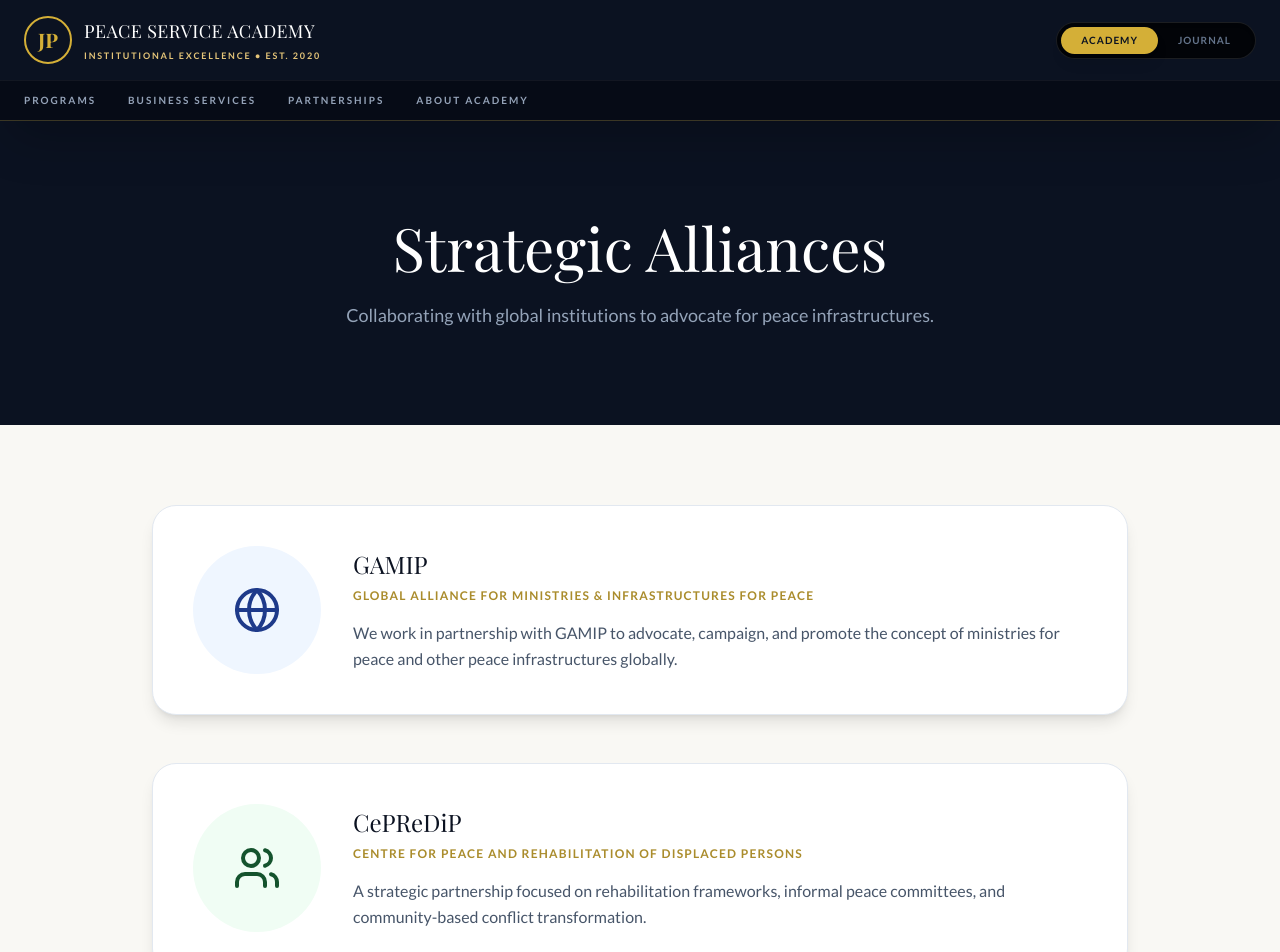
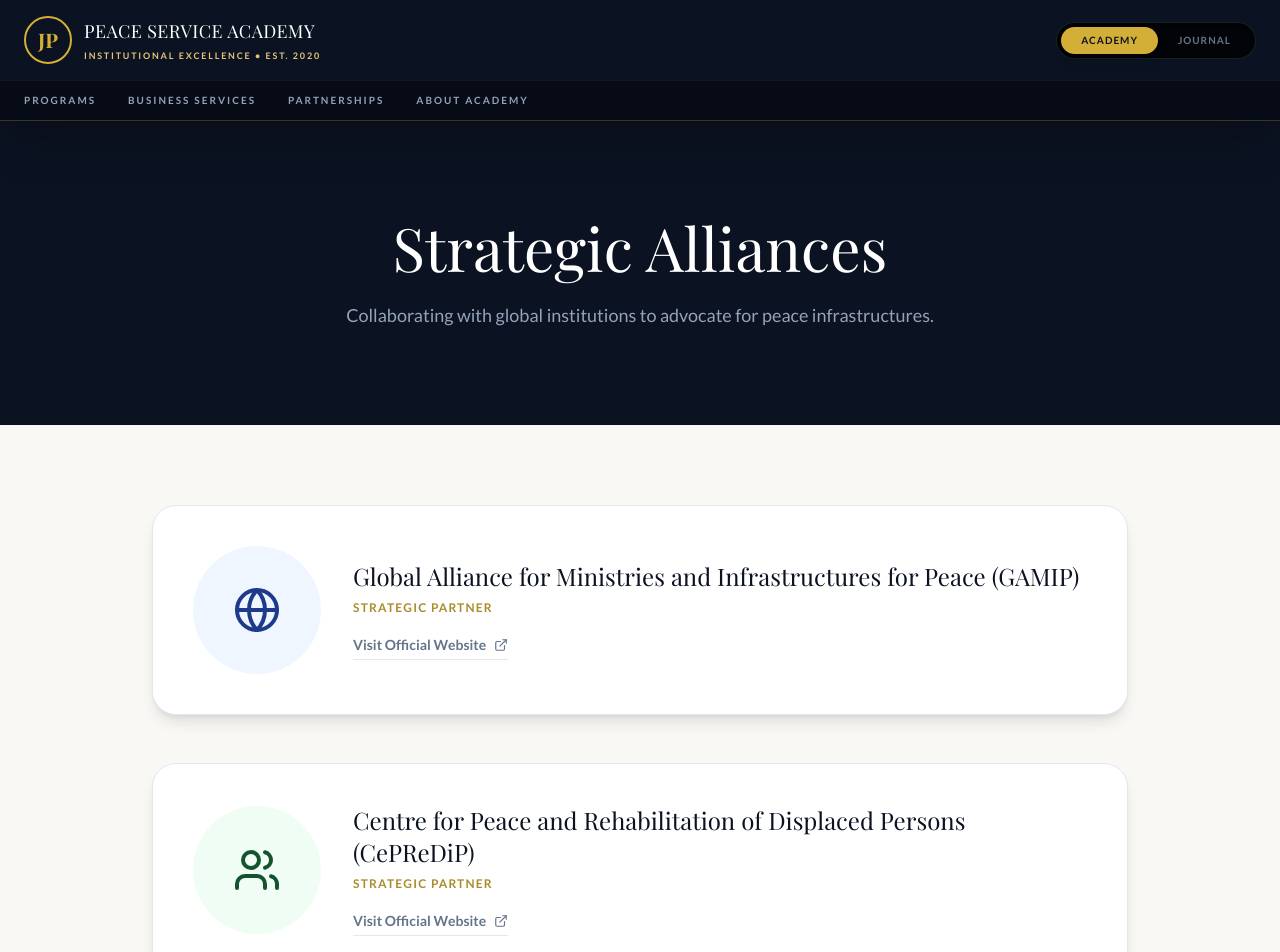
Before and after one commit to boluadeoye/jopsa-web, a Next.js app: page /academy/partners in a window 1280 px wide. Shown: the top 952 px of the page. Built offline with nearby package versions, Linux system fonts and the light colour scheme; a web font is replaced by a local one.

Commit message:
Feat: Update Dr. Ose title to President, sync Editorial Board, add Partner links

```diff
--- a/src/app/academy/partners/page.tsx
+++ b/src/app/academy/partners/page.tsx
@@ -1,8 +1,12 @@
 "use client";
 import { motion } from "framer-motion";
-import { Globe, Users } from "lucide-react";
+import { Globe, Users, ExternalLink } from "lucide-react";
+import { getTeam } from "@/lib/cms";
 
 export default function PartnersPage() {
+  const team = getTeam();
+  const partners = team.partners;
+
   return (
     <main className="min-h-screen bg-[#F9F8F4] pb-24">
       <section className="py-24 px-6 bg-obsidian-900 text-white text-center">
@@ -14,33 +18,33 @@ export default function PartnersPage() {
 
       <section className="max-w-5xl mx-auto px-6 py-20">
         <div className="grid gap-12">
-          {/* Partner 1 */}
-          <motion.div initial={{ opacity: 0 }} whileInView={{ opacity: 1 }} className="flex flex-col md:flex-row items-center gap-8 bg-white p-10 rounded-3xl shadow-lg border border-slate-200">
-            <div className="w-32 h-32 bg-blue-50 rounded-full flex items-center justify-center text-blue-900 shrink-0">
-              <Globe size={48} />
-            </div>
-            <div className="text-center md:text-left">
-              <h3 className="font-serif text-2xl text-obsidian-900 mb-2">GAMIP</h3>
-              <p className="text-xs font-bold text-gold-600 uppercase tracking-widest mb-4">Global Alliance for Ministries & Infrastructures for Peace</p>
-              <p className="text-slate-600 leading-relaxed">
-                We work in partnership with GAMIP to advocate, campaign, and promote the concept of ministries for peace and other peace infrastructures globally.
-              </p>
-            </div>
-          </motion.div>
+          {partners.map((partner, i) => (
+            <motion.div
+              key={i}
+              initial={{ opacity: 0, y: 20 }}
+              whileInView={{ opacity: 1, y: 0 }}
+              className="flex flex-col md:flex-row items-center gap-8 bg-white p-10 rounded-3xl shadow-lg border border-slate-200"
+            >
+              <div className={`w-32 h-32 rounded-full flex items-center justify-center shrink-0 ${i === 0 ? 'bg-blue-50 text-blue-900' : 'bg-green-50 text-green-900'}`}>
+                {i === 0 ? <Globe size={48} /> : <Users size={48} />}
+              </div>
+              <div className="text-center md:text-left flex-1">
+                <h3 className="font-serif text-2xl text-obsidian-900 mb-2">{partner.name}</h3>
+                <p className="text-xs font-bold text-gold-600 uppercase tracking-widest mb-4">{partner.role}</p>
 
-          {/* Partner 2 */}
-          <motion.div initial={{ opacity: 0 }} whileInView={{ opacity: 1 }} className="flex flex-col md:flex-row items-center gap-8 bg-white p-10 rounded-3xl shadow-lg border border-slate-200">
-            <div className="w-32 h-32 bg-green-50 rounded-full flex items-center justify-center text-green-900 shrink-0">
-              <Users size={48} />
-            </div>
-            <div className="text-center md:text-left">
-              <h3 className="font-serif text-2xl text-obsidian-900 mb-2">CePReDiP</h3>
-              <p className="text-xs font-bold text-gold-600 uppercase tracking-widest mb-4">Centre for Peace and Rehabilitation of Displaced Persons</p>
-              <p className="text-slate-600 leading-relaxed">
-                A strategic partnership focused on rehabilitation frameworks, informal peace committees, and community-based conflict transformation.
-              </p>
-            </div>
-          </motion.div>
+                {partner.url && (
+                  <a
+                    href={partner.url}
+                    target="_blank"
+                    rel="noopener noreferrer"
+                    className="inline-flex items-center gap-2 text-sm font-bold text-slate-500 hover:text-gold-600 transition-colors border-b border-slate-200 hover:border-gold-600 pb-1"
+                  >
+                    Visit Official Website <ExternalLink size={14} />
+                  </a>
+                )}
+              </div>
+            </motion.div>
+          ))}
         </div>
       </section>
     </main>
--- a/src/data/shared/team.json
+++ b/src/data/shared/team.json
@@ -1,7 +1,7 @@
 {
   "director": {
     "name": "Dr. Ose Irene",
-    "role": "Director / Managing Editor",
+    "role": "President / Board Chair",
     "email": "jopsa@psa.com",
     "phone": "+234 80 266 599 58"
   },
@@ -19,17 +19,14 @@
   "partners": [
     {
       "name": "Global Alliance for Ministries and Infrastructures for Peace (GAMIP)",
-      "role": "Strategic Partner"
+      "role": "Strategic Partner",
+      "url": "https://gamip.org"
     },
     {
       "name": "Centre for Peace and Rehabilitation of Displaced Persons (CePReDiP)",
-      "role": "Strategic Partner"
+      "role": "Strategic Partner",
+      "url": "http://cepredip.org.ng"
     }
   ],
-  "address": "15 Safori Area, Orogun, Ibadan, Nigeria",
-  "business_services": [
-    "Excellent Editing Services",
-    "Book Publication",
-    "Sales of Education Books and Materials"
-  ]
+  "address": "15 Safori Area, Orogun, Ibadan, Nigeria"
 }
--- a/src/data/siteContent.json
+++ b/src/data/siteContent.json
@@ -7,10 +7,10 @@
       "cta_secondary": "Read Journal"
     },
     "dean_welcome": {
-      "title": "Welcome from the Director",
+      "title": "Welcome from the President",
       "content": "Peace Service Academy is an educational and training academy committed to excellence service delivery in certificate programs. We work in partnership with GAMIP and CePReDiP to advocate, campaign and promote the concept of ministries for peace.",
       "signature_name": "Dr. Ose Irene",
-      "designation": "Director, PSA"
+      "designation": "President / Board Chair"
     }
   }
 }
```
